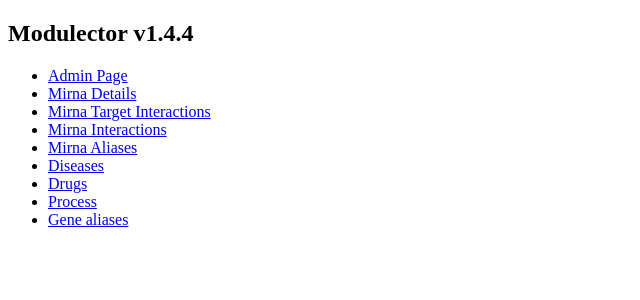
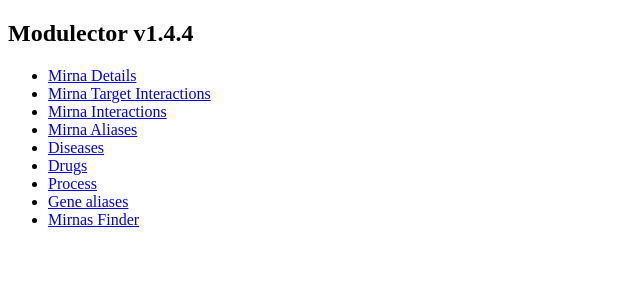
Before and after one commit to omics-datascience/modulector, a Django app: page / in a window 1280 px wide. Shown: the top 300 px of the page, without its empty margins (0-640 px from the left). Run offline with Django 3.2, Linux system fonts and the light colour scheme; parts of the project's set-up code (start-up, migrations or seed data) failed here and were passed over.

Commit message:
mirnas-finder endpoint added

```diff
--- a/ModulectorBackend/urls.py
+++ b/ModulectorBackend/urls.py
@@ -30,6 +30,7 @@
     path('gene-aliases/', views.GeneAliasesList.as_view()),
     path('subscribe-pubmeds/', views.SubscribeUserToPubmed.as_view()),
     path('unsubscribe-pubmeds/', views.UnsubscribeUserToPubmed.as_view()),
+    path('mirnas-finder/', views.MirnasFinder.as_view()),
 
     path('', views.index)
 ]
--- a/modulector/templates/index.html
+++ b/modulector/templates/index.html
@@ -7,9 +7,6 @@
 <body>
 <h2>Modulector v{{ version }}</h2>
 <ul>
-    <li>
-        <a href="/admin">Admin Page</a>
-    </li>
     <li>
         <a href="/mirna">Mirna Details</a>
     </li>
@@ -34,6 +31,9 @@
     <li>
         <a href="/gene-aliases">Gene aliases</a>
     </li>
+    <li>
+        <a href="/mirnas-finder">Mirnas Finder</a>
+    </li>
 </ul>
 </body>
 </html>
--- a/modulector/views.py
+++ b/modulector/views.py
@@ -107,6 +107,25 @@
         return GeneAliases.objects.all()
 
 
+class MirnasFinder(APIView):
+    """Service that takes a string of any length and returns a list of mirnas ids that contain that search criteria."""
+    def get(self, request, format=None):
+        limit = self.request.query_params.get('limit')
+        query = self.request.query_params.get('query')
+        if limit is None:
+            limit = 50
+        elif limit.isnumeric():
+            limit = int(limit)
+        else:
+            return Response("'limit' parameter must be a numeric value", status=status.HTTP_400_BAD_REQUEST)
+        if query is None:
+            return Response([])
+
+        res = Mirna.objects.filter(mirna_code__startswith=query)[:limit].values_list('mirna_code', flat=True)
+        return Response(list(res))
+        # busco en modulector_mirbaseidmirna o en modulector_mirna? en ambas?
+
+
 class MirnaList(viewsets.ReadOnlyModelViewSet):
     """Returns a single instance of miRNA with general data (mirna endpoint)"""
     serializer_class = MirnaSerializer
```
Also changed, not shown: modulector/migrations/0035_auto_20230112_2319.py, modulector/migrations/0036_auto_20230116_2049.py.
